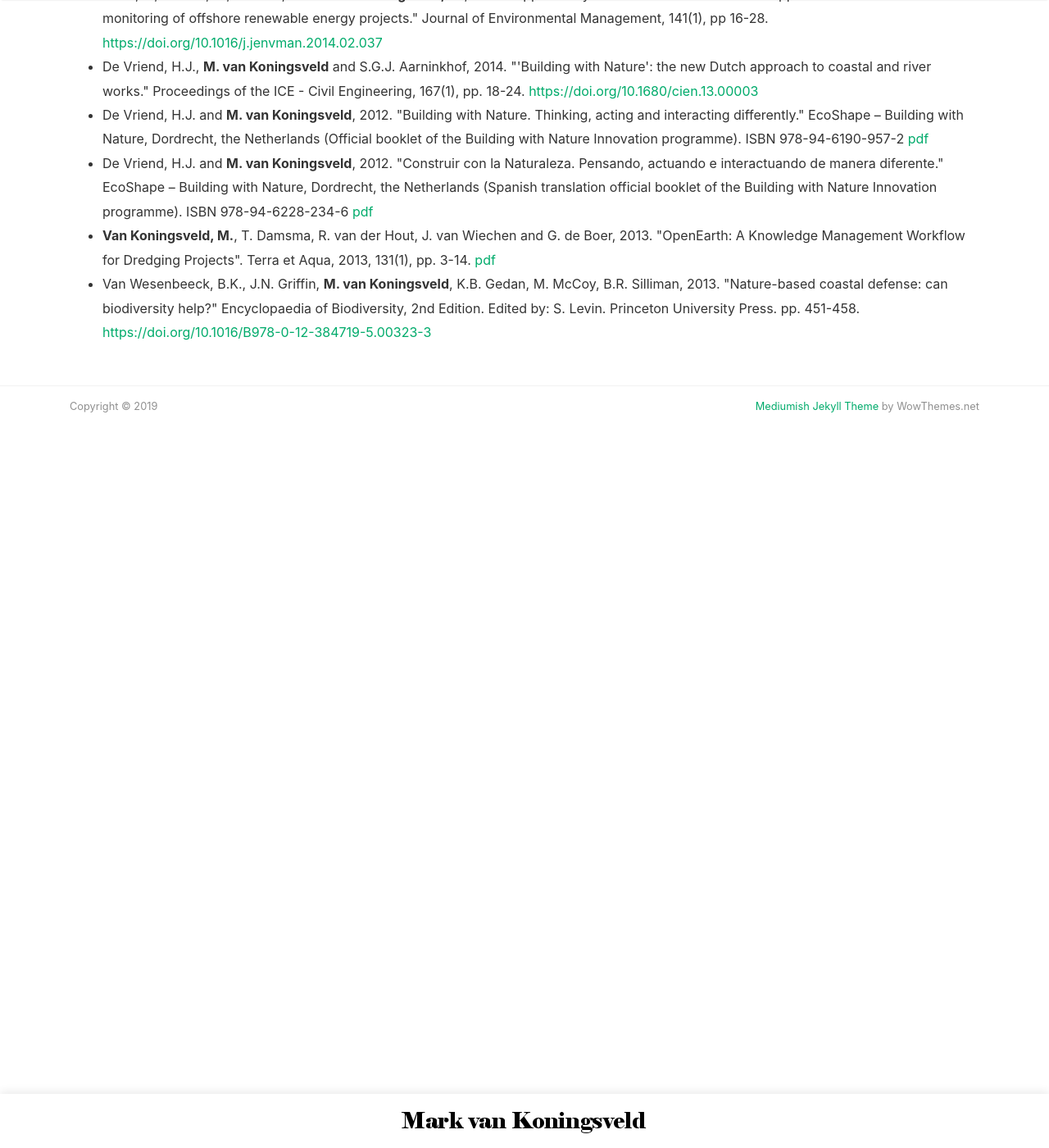
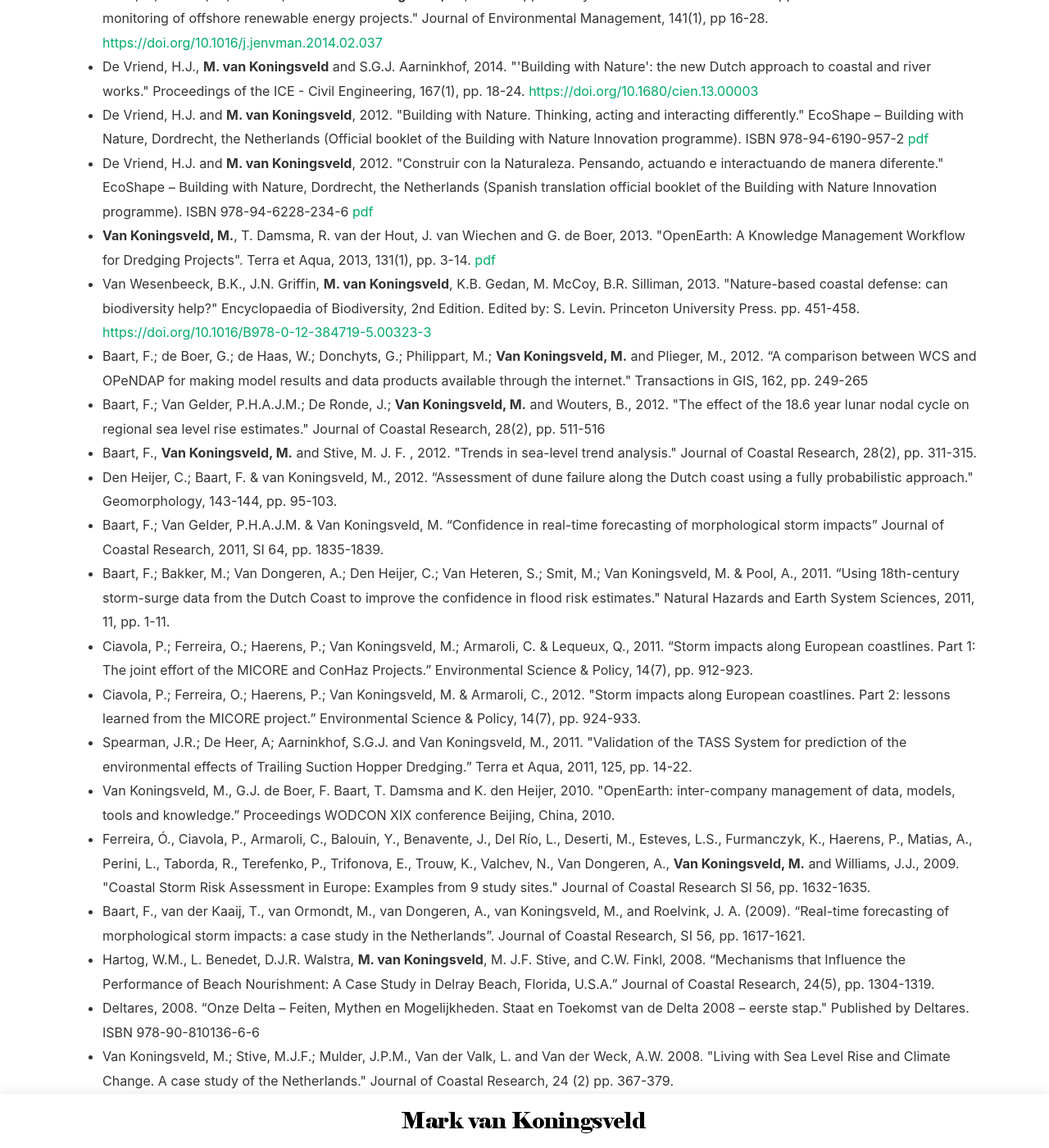
Before and after one commit to markvankoningsveld/markvankoningsveld.github.io, a Jekyll site: the page built from _pages/output.md, in a window 1280 px wide and 1400 px high, scrolled down 1120 px. Shown: the whole window at 82% size. Built offline with Jekyll 4.4.1, drawn with Linux system fonts in a browser that asks for light colours; nearby versions of some CDN libraries; some of the changed text lies outside the part shown.

Commit message:
Added output

```diff
--- a/_pages/output.md
+++ b/_pages/output.md
@@ -28,4 +28,28 @@
   <li>De Vriend, H.J. and <b>M. van Koningsveld</b>, 2012. "Construir con la Naturaleza. Pensando, actuando e interactuando de manera diferente." EcoShape – Building with Nature, Dordrecht, the Netherlands (Spanish translation official booklet of the Building with Nature Innovation programme). ISBN 978-94-6228-234-6 <a href="https://www.ecoshape.org/uploads/sites/2/2019/01/ECOSHAPE_BwN_SPAANS_WEB_NEW.pdf">pdf</a></li>
   <li><b>Van Koningsveld, M.</b>, T. Damsma, R. van der Hout, J. van Wiechen and G. de Boer, 2013. "OpenEarth: A Knowledge Management Workflow for Dredging Projects". Terra et Aqua, 2013, 131(1), pp. 3-14. <a href="https://www.iadc-dredging.com/ul/cms/terraetaqua/document/3/7/3/373/373/1/article-openeartha-knowledge-management-workflow-for-dredging-projects-terra-et-aqua-131-1.pdf">pdf</a></li>
   <li>Van Wesenbeeck, B.K., J.N. Griffin, <b>M. van Koningsveld</b>, K.B. Gedan, M. McCoy, B.R. Silliman, 2013. "Nature-based coastal defense: can biodiversity help?" Encyclopaedia of Biodiversity, 2nd Edition. Edited by: S. Levin. Princeton University Press. pp. 451-458. <a href="https://doi.org/10.1016/B978-0-12-384719-5.00323-3">https://doi.org/10.1016/B978-0-12-384719-5.00323-3</a></li>
+  <li>Baart, F.; de Boer, G.; de Haas, W.; Donchyts, G.; Philippart, M.; <b>Van Koningsveld, M.</b> and Plieger, M., 2012. “A comparison between WCS and OPeNDAP for making model results and data products available through the internet." Transactions in GIS, 162, pp. 249-265
+  <li>Baart, F.; Van Gelder, P.H.A.J.M.; De Ronde, J.; <b>Van Koningsveld, M.</b> and Wouters, B., 2012. "The effect of the 18.6 year lunar nodal cycle on regional sea level rise estimates." Journal of Coastal Research, 28(2), pp. 511-516
+  <li>Baart, F., <b>Van Koningsveld, M.</b> and Stive, M. J. F. , 2012. "Trends in sea-level trend analysis." Journal of Coastal Research, 28(2), pp. 311-315.</li>
+  <li>Den Heijer, C.; Baart, F. & van Koningsveld, M., 2012. “Assessment of dune failure along the Dutch coast using a fully probabilistic approach." Geomorphology, 143-144, pp. 95-103.</li>
+  <li>Baart, F.; Van Gelder, P.H.A.J.M. & Van Koningsveld, M. “Confidence in real-time forecasting of morphological storm impacts” Journal of Coastal Research, 2011, SI 64, pp. 1835-1839.</li>
+  <li>Baart, F.; Bakker, M.; Van Dongeren, A.; Den Heijer, C.; Van Heteren, S.; Smit, M.; Van Koningsveld, M. & Pool, A., 2011. “Using 18th-century storm-surge data from the Dutch Coast to improve the confidence in flood risk estimates." Natural Hazards and Earth System Sciences, 2011, 11, pp. 1-11.</li>
+  <li>Ciavola, P.; Ferreira, O.; Haerens, P.; Van Koningsveld, M.; Armaroli, C. & Lequeux, Q., 2011. “Storm impacts along European coastlines. Part 1: The joint effort of the MICORE and ConHaz Projects.” Environmental Science & Policy, 14(7), pp. 912-923.</li>
+  <li>Ciavola, P.; Ferreira, O.; Haerens, P.; Van Koningsveld, M. & Armaroli, C., 2012. "Storm impacts along European coastlines. Part 2: lessons learned from the MICORE project.” Environmental Science & Policy, 14(7), pp. 924-933.</li>
+  <li>Spearman, J.R.; De Heer, A; Aarninkhof, S.G.J. and Van Koningsveld, M., 2011. "Validation of the TASS System for prediction of the environmental effects of Trailing Suction Hopper Dredging.” Terra et Aqua, 2011, 125, pp. 14-22.</li>
+  <li>Van Koningsveld, M., G.J. de Boer, F. Baart, T. Damsma and K. den Heijer, 2010. "OpenEarth: inter-company management of data, models, tools and knowledge.” Proceedings WODCON XIX conference Beijing, China, 2010.</li>
+  <li>Ferreira, Ó., Ciavola, P., Armaroli, C., Balouin, Y., Benavente, J., Del Río, L., Deserti, M., Esteves, L.S., Furmanczyk, K., Haerens, P., Matias, A., Perini, L., Taborda, R., Terefenko, P., Trifonova, E., Trouw, K., Valchev, N., Van Dongeren, A., <b>Van Koningsveld, M.</b> and Williams, J.J., 2009. "Coastal Storm Risk Assessment in Europe: Examples from 9 study sites." Journal of Coastal Research SI 56, pp. 1632-1635.</li>
+  <li>Baart, F., van der Kaaij, T., van Ormondt, M., van Dongeren, A., van Koningsveld, M., and Roelvink, J. A. (2009). “Real-time forecasting of morphological storm impacts: a case study in the Netherlands”. Journal of Coastal Research, SI 56, pp. 1617-1621.</li>
+  <li>Hartog, W.M., L. Benedet, D.J.R. Walstra, <b>M. van Koningsveld</b>, M. J.F. Stive, and C.W. Finkl, 2008. “Mechanisms that Influence the Performance of Beach Nourishment: A Case Study in Delray Beach, Florida, U.S.A.” Journal of Coastal Research, 24(5), pp. 1304-1319.
+  <li>Deltares, 2008. “Onze Delta – Feiten, Mythen en Mogelijkheden. Staat en Toekomst van de Delta 2008 – eerste stap." Published by Deltares. ISBN 978-90-810136-6-6
+  <li>Van Koningsveld, M.; Stive, M.J.F.; Mulder, J.P.M., Van der Valk, L. and Van der Weck, A.W. 2008. "Living with Sea Level Rise and Climate Change. A case study of the Netherlands." Journal of Coastal Research, 24 (2) pp. 367-379.</li>
+  <li>Davidson, M., Van Koningsveld, M., de Kruif, A., Rawson, J., Holman, R., Lamberti, A., Medina, R., Kroon, A., Aarninkhof, S., 2007. "The CoastView project: Developing video-derived Coastal State Indicators in support of coastal zone management". Journal of Coastal Engineering 54, pp. 463-475.</li>
+  <li>Van Koningsveld, M., Davidson, M., Huntley, D., Medina, R., Aarninkhof, S., Jimenez, J., Ridgewell, J. De Kruif, A., 2007. "A critical review of the CoastView project: Recent and future developments in coastal management video systems". Journal of Coastal Engineering 54, 567-576.</li>
+  <li>Van Koningsveld, M.; J. Lescinski, 2007. "Decadal scale performance of coastal maintenance in the Netherlands" Shore and Beach, 75(1), pp. 20-36 (Winter 2007)</li>
+  <li>Davidson, M.A., S.G.J. Aarninkhof, <b>M. van Koningsveld</b> and R.A. Huntley, 2006. "Developing Coastal Video Monitoring Systems In Support of Coastal Zone Management”. Journal of Coastal Research, SI 39, pp. 49-56.</li>
+  <li><b>Van Koningsveld, M.</b>, M.A. Davidson and D.A. Huntley, 2005. “Matching Science with Coastal Management Needs; The Search for Appropriate Coastal State Indicators”. Journal of Coastal Research. 21(3) 399-411.</li>
+  <li><b>Van Koningsveld, M.</b>, J.P.M. Mulder, 2004. “Sustainable Coastal Policy Developments in the Netherlands. A Systematic Approach Revealed.” Journal of Coastal Research. 20(2) 375 - 385</li>
+  <li><b>Van Koningsveld, M.</b>, 2003. Matching Specialist Knowledge with End User Needs. PhD thesis, Twente University, Enschede, The Netherlands. ISBN 90-365-1897-0</li>
+  <li><b>Van Koningsveld, M.</b>, M.J.F. Stive, J.P.M. Mulder, H.J. de Vriend, D.W. Dunsbergen and B.G. Ruessink, 2003. "Usefulness and Effectiveness of Coastal Research. A Matter of perception?" Journal of Coastal Research 19(2): pp. 441-461. <a href="https://www.jstor.org/stable/4299184">https://www.jstor.org/stable/4299184</a></li>
+  <li>Technische Adviescommissie voor de Waterkeringen (TAW), 2002. "Leidraad Zandige Kust." DWW-2003-046. ISBN 90-369-5541-6 (in Dutch)</li>
 </ul>
```
